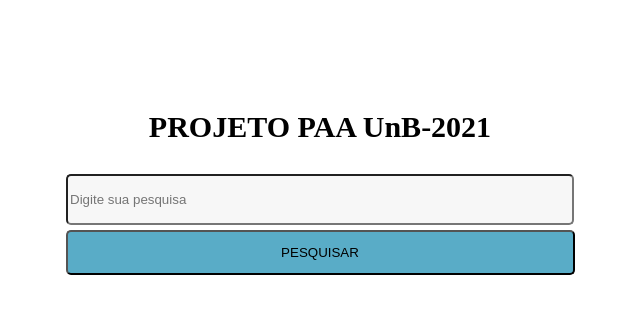
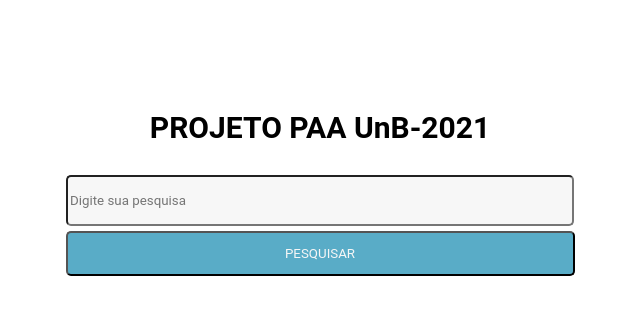
Before and after one commit to vitorararuna/paa-Unb-2021, a React (Create React App) app: page / in a window 1280 px wide. Shown: the top 314 px of the page, without its empty margins (320-960 px from the left). Built offline with nearby package versions, Linux system fonts and the light colour scheme.

Commit message:
Atualizando styles.js

```diff
--- a/src/pages/Home/styles.js
+++ b/src/pages/Home/styles.js
@@ -12,6 +12,7 @@
 export const Title = styled.p`
     font-size: 30px;
     font-weight: bold;
+    font-family: Roboto;
 `;
 
 export const Input = styled.input`
@@ -19,6 +20,7 @@
     height: 45px;
     background: #F7F7F7;
     border-radius: 5px;
+    font-family: Roboto;
 `;
 
 export const Submit = styled.button`
@@ -28,6 +30,8 @@
     background: #F7F7F7;
     border-radius: 5px;
     background: #59ACC7;
+    color: #F6F6F6;
+    font-family: Roboto;
 `;
 
 export const Result = styled.p`
@@ -43,6 +47,7 @@
     text-align: center;
     align-items: center;
     align-self: center;
+    font-family: Roboto;
 `;
 
 export const ResultContent = styled.div`
@@ -53,30 +58,30 @@
     padding: 1px 10px 1px 10px;
     margin-bottom: 10px;
     border: 0.5px black solid;
+    font-family: Roboto;
 
 `;
 
 export const ResultTitle = styled.p`
    font-size: 24px;
    font-weight: bold;
-   color: white
+   color: #F6F6F6
 `;
 
 export const ResultSpam = styled.p`
    font-size: 18px;
-   color: white
-
+   color: #F6F6F6
 `;
 
 export const ResultLink = styled.p`
    font-size: 18px;
-   color: white
-
+   color: #57A2BB
 `;
 
 export const Loading = styled.p`
     margin-top: 80px;
     font-size: 30px;
     font-weight: bold;
-    color: #80C0D4
+    color: #80C0D4;
+    font-family: Roboto;
 `;
```
